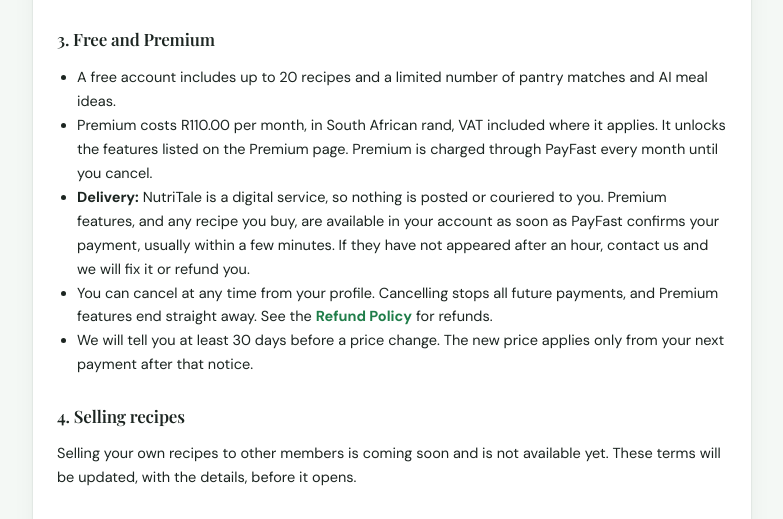
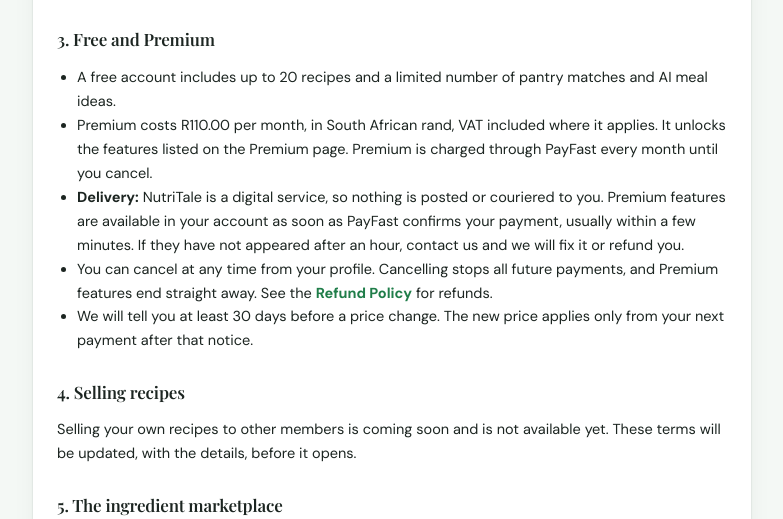
Before and after one commit to mpendulonjabulo666-byte/mpendulonjabulo666-byte.github.io, a PHP site: page /nutritale/terms.php in a window 1280 px wide. Shown: the part 825-1344 px from the top of the page, without its empty margins (248-1031 px from the left). Run offline with PHP 8.4, Linux system fonts and the light colour scheme; data that the repository does not hold is empty; some libraries are stand-ins or nearby versions.

Commit message:
Terms: delivery clause no longer mentions bought recipes
Co-Authored-By: Claude Sonnet 5.5 <noreply@anthropic.com>
Claude-Session: https://claude.ai/code/session_01H4oNyyQgdu3ZF2tK4pB85d

```diff
--- a/nutritale/terms.php
+++ b/nutritale/terms.php
@@ -27,7 +27,7 @@ legal_page_start('Terms of Service', APP_NAME . "'s Terms of Service: accounts,
 <ul>
     <li>A free account includes up to <?= (int)FREE_RECIPE_LIMIT ?> recipes and a limited number of pantry matches and AI meal ideas.</li>
     <li>Premium costs <?= h($price) ?> per month, in South African rand, VAT included where it applies. It unlocks the features listed on the Premium page. Premium is charged through PayFast every month until you cancel.</li>
-    <li><strong>Delivery:</strong> <?= APP_NAME ?> is a digital service, so nothing is posted or couriered to you. Premium features, and any recipe you buy, are available in your account as soon as PayFast confirms your payment, usually within a few minutes. If they have not appeared after an hour, contact us and we will fix it or refund you.</li>
+    <li><strong>Delivery:</strong> <?= APP_NAME ?> is a digital service, so nothing is posted or couriered to you. Premium features are available in your account as soon as PayFast confirms your payment, usually within a few minutes. If they have not appeared after an hour, contact us and we will fix it or refund you.</li>
     <li>You can cancel at any time from your profile. Cancelling stops all future payments, and Premium features end straight away. See the <a href="refund.php">Refund Policy</a> for refunds.</li>
     <li>We will tell you at least 30 days before a price change. The new price applies only from your next payment after that notice.</li>
 </ul>
```
